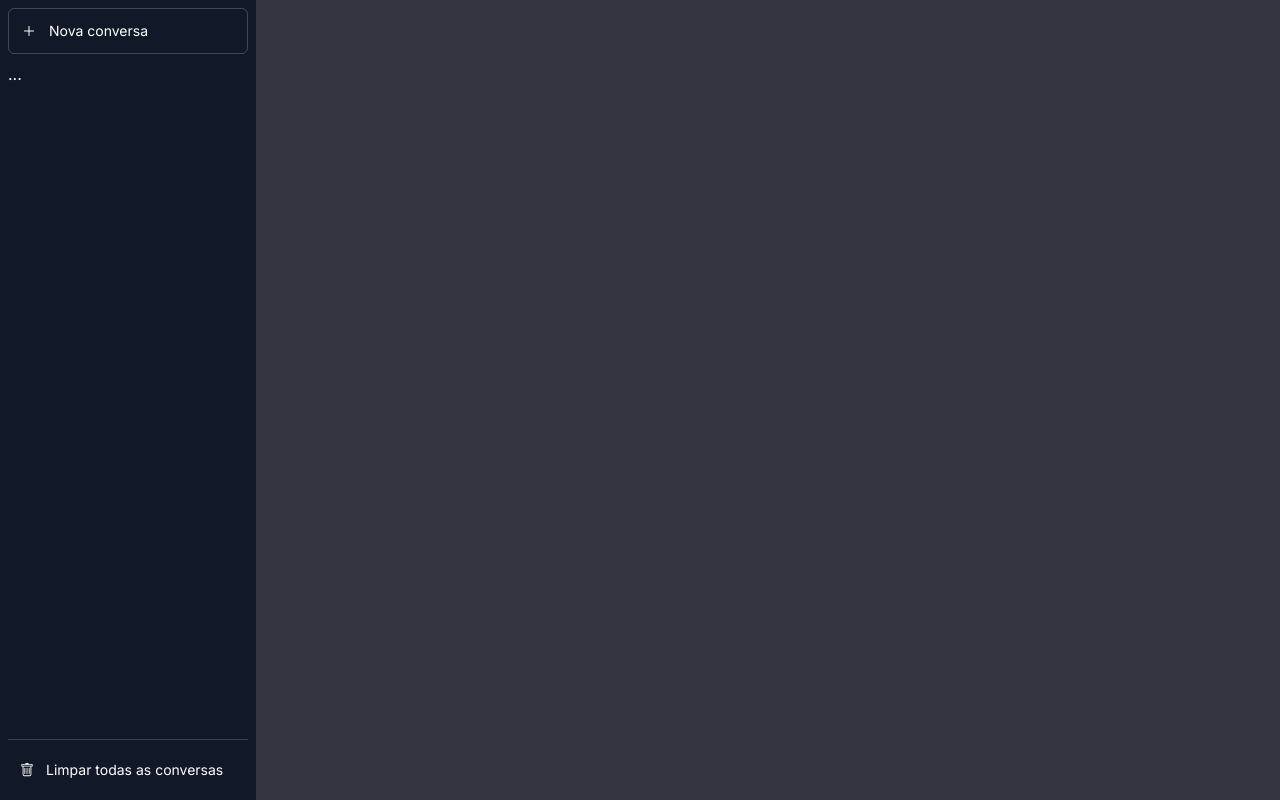
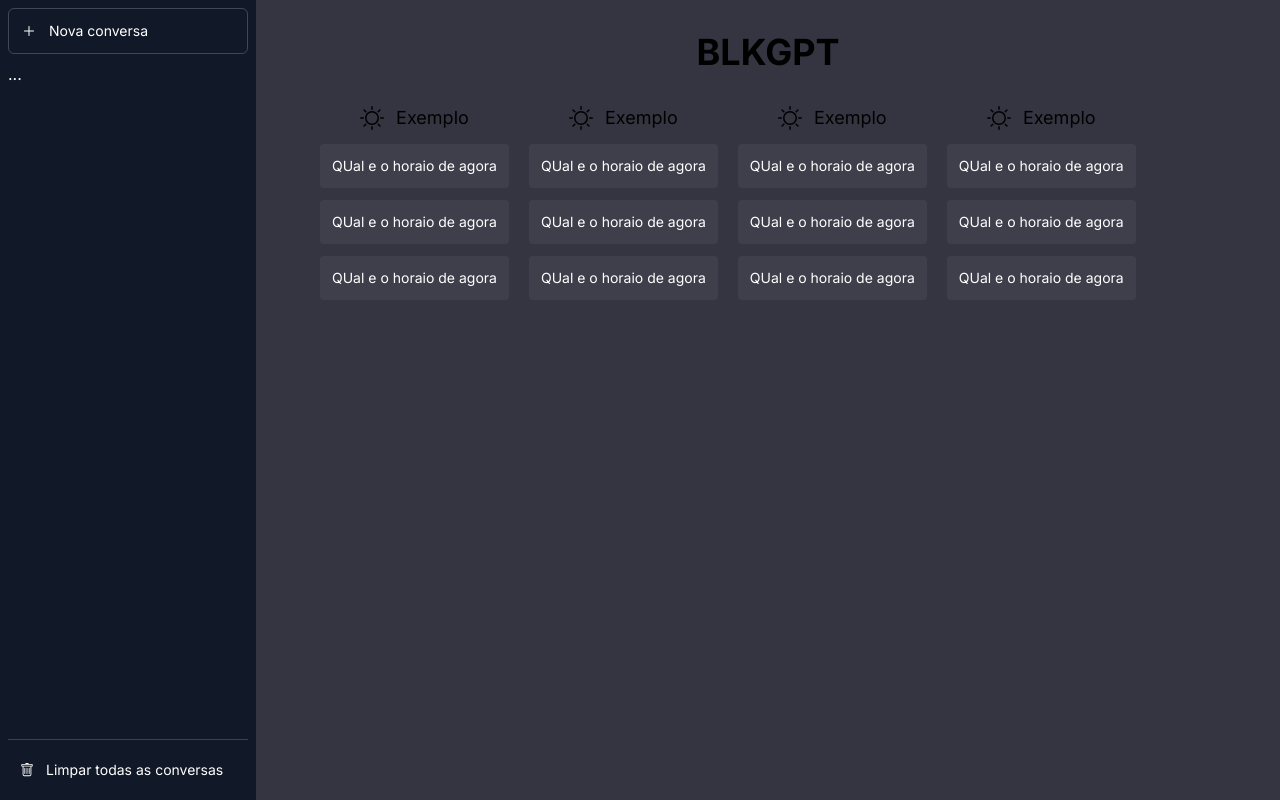
Before and after one commit to Lucas-Wilian/chatgpt-clone-typescript-tailwind, a Next.js app: page / in a window 1280 px wide. Built offline with nearby package versions, Linux system fonts and the light colour scheme.

Commit message:
chat components created

```diff
--- a/src/app/page.tsx
+++ b/src/app/page.tsx
@@ -1,11 +1,14 @@
 'use client';
 
+import { ChatArea } from '@/components/ChatArea';
 import { Header } from '@/components/Header';
 import { Sidebar } from '@/components/Sidebar';
+import { Chat } from '@/types/Chat';
 import { useState } from 'react';
 
 const Page = () => {
   const [sidebarOpened, setSidebarOpened] = useState(false);
+  const [chatActive, setChatActive] = useState<Chat>();
 
   const openSidebar = () => setSidebarOpened(true);
 
@@ -15,8 +18,6 @@ const Page = () => {
 
   const handleNewChat = () => {};
 
-  console.log(sidebarOpened);
-
   return (
     <main className='flex min-h-screen bg-gpt-gray '>
       <Sidebar
@@ -25,7 +26,7 @@ const Page = () => {
         onClear={handlerClearConversations}
         onNewChat={handleNewChat}
       >
-        <div className=''>...</div>
+        <div>...</div>
       </Sidebar>
 
       <section className='flex flex-col w-full'>
@@ -34,6 +35,8 @@ const Page = () => {
           title={`Bla bla bla`}
           newChatClick={handleNewChat}
         />
+
+        <ChatArea chat={chatActive} />
       </section>
     </main>
   );
--- /dev/null
+++ b/src/components/ChatArea.tsx
@@ -0,0 +1,15 @@
+import { Chat } from '@/types/Chat';
+import { ChatPlaceholder } from './ChatPlaceholder';
+
+type Props = {
+  chat: Chat | undefined;
+};
+
+export const ChatArea = ({ chat }: Props) => {
+  return (
+    <section className='flex-auto h-0 overflow-y-scroll'>
+      {!chat && <ChatPlaceholder />}
+      {chat && chat.messages.map((item) => <div>...</div>)}
+    </section>
+  );
+};
--- /dev/null
+++ b/src/components/ChatPlaceholder.tsx
@@ -0,0 +1,90 @@
+import IconSunTwentyFour from './icons/IconSunTwentyFour';
+
+export const ChatPlaceholder = () => {
+  return (
+    <div className='m-5 '>
+      <h3 className='text-4xl font-bold text-center my-8'>BLKGPT</h3>
+      <div className='flex flex-col md:flex-row gap-5 m-auto mb-8 md:max-w-4xl'>
+        <div>
+          <div className='flex justify-center items-center text-lg mb-3'>
+            <IconSunTwentyFour
+              className='mr-3'
+              width={24}
+              height={24}
+            />
+            Exemplo
+          </div>
+          <div className='bg-white/5 rounded text-center text-sm text-white mb-3 p-3'>
+            QUal e o horaio de agora
+          </div>
+          <div className='bg-white/5 rounded text-center text-sm text-white mb-3 p-3'>
+            QUal e o horaio de agora
+          </div>
+          <div className='bg-white/5 rounded text-center text-sm text-white mb-3 p-3'>
+            QUal e o horaio de agora
+          </div>
+        </div>
+
+        <div>
+          <div className='flex justify-center items-center text-lg mb-3'>
+            <IconSunTwentyFour
+              className='mr-3'
+              width={24}
+              height={24}
+            />
+            Exemplo
+          </div>
+          <div className='bg-white/5 rounded text-center text-sm text-white mb-3 p-3'>
+            QUal e o horaio de agora
+          </div>
+          <div className='bg-white/5 rounded text-center text-sm text-white mb-3 p-3'>
+            QUal e o horaio de agora
+          </div>
+          <div className='bg-white/5 rounded text-center text-sm text-white mb-3 p-3'>
+            QUal e o horaio de agora
+          </div>
+        </div>
+
+        <div>
+          <div className='flex justify-center items-center text-lg mb-3'>
+            <IconSunTwentyFour
+              className='mr-3'
+              width={24}
+              height={24}
+            />
+            Exemplo
+          </div>
+          <div className='bg-white/5 rounded text-center text-sm text-white mb-3 p-3'>
+            QUal e o horaio de agora
+          </div>
+          <div className='bg-white/5 rounded text-center text-sm text-white mb-3 p-3'>
+            QUal e o horaio de agora
+          </div>
+          <div className='bg-white/5 rounded text-center text-sm text-white mb-3 p-3'>
+            QUal e o horaio de agora
+          </div>
+        </div>
+
+        <div>
+          <div className='flex justify-center items-center text-lg mb-3'>
+            <IconSunTwentyFour
+              className='mr-3'
+              width={24}
+              height={24}
+            />
+            Exemplo
+          </div>
+          <div className='bg-white/5 rounded text-center text-sm text-white mb-3 p-3'>
+            QUal e o horaio de agora
+          </div>
+          <div className='bg-white/5 rounded text-center text-sm text-white mb-3 p-3'>
+            QUal e o horaio de agora
+          </div>
+          <div className='bg-white/5 rounded text-center text-sm text-white mb-3 p-3'>
+            QUal e o horaio de agora
+          </div>
+        </div>
+      </div>
+    </div>
+  );
+};
--- a/src/components/Header.tsx
+++ b/src/components/Header.tsx
@@ -7,9 +7,16 @@ type Props = {
   newChatClick: () => void;
 };
 
-export const Header = ({ title, openSidebarClick, newChatClick }: Props) => {
+export const Header = ({
+  title,
+  openSidebarClick,
+  newChatClick,
+}: Props) => {
   return (
-    <header className='flex justify-between items-center w-full border-b border-b-gray-600 p-2 md:hidden'>
+    <header
+      className='flex justify-between items-center w-full
+                  border-b border-b-gray-600 p-2 md:hidden'
+    >
       <div onClick={openSidebarClick}>
         <IconMenu width={24} height={24} />
       </div>
--- /dev/null
+++ b/src/components/icons/IconSunTwentyFour.tsx
@@ -0,0 +1,21 @@
+// icon:sun-24 | Octicons https://primer.style/octicons/ | Github Primer
+import * as React from 'react';
+
+function IconSunTwentyFour(props: React.SVGProps<SVGSVGElement>) {
+  return (
+    <svg
+      viewBox='0 0 24 24'
+      fill='currentColor'
+      height='1em'
+      width='1em'
+      {...props}
+    >
+      <path
+        fillRule='evenodd'
+        d='M12 17.5a5.5 5.5 0 100-11 5.5 5.5 0 000 11zm0 1.5a7 7 0 100-14 7 7 0 000 14zm12-7a.75.75 0 01-.75.75h-2.5a.75.75 0 010-1.5h2.5A.75.75 0 0124 12zM4 12a.75.75 0 01-.75.75H.75a.75.75 0 010-1.5h2.5A.75.75 0 014 12zm16.485-8.485a.75.75 0 010 1.06l-1.768 1.768a.75.75 0 01-1.06-1.06l1.767-1.768a.75.75 0 011.061 0zM6.343 17.657a.75.75 0 010 1.06l-1.768 1.768a.75.75 0 11-1.06-1.06l1.767-1.768a.75.75 0 011.061 0zM12 0a.75.75 0 01.75.75v2.5a.75.75 0 01-1.5 0V.75A.75.75 0 0112 0zm0 20a.75.75 0 01.75.75v2.5a.75.75 0 01-1.5 0v-2.5A.75.75 0 0112 20zM3.515 3.515a.75.75 0 011.06 0l1.768 1.768a.75.75 0 11-1.06 1.06L3.515 4.575a.75.75 0 010-1.06zm14.142 14.142a.75.75 0 011.06 0l1.768 1.768a.75.75 0 01-1.06 1.06l-1.768-1.767a.75.75 0 010-1.061z'
+      />
+    </svg>
+  );
+}
+
+export default IconSunTwentyFour;
--- /dev/null
+++ b/src/types/Chat.ts
@@ -0,0 +1,7 @@
+import { ChatMessage } from './ChatMessage';
+
+export type Chat = {
+  id: string;
+  title: string;
+  messages: ChatMessage[];
+};
--- /dev/null
+++ b/src/types/ChatMessage.ts
@@ -0,0 +1,5 @@
+export type ChatMessage = {
+  id: string;
+  author: 'me' | 'ai';
+  body: string;
+};
```
Also changed, not shown: src/components/Sidebar.tsx (+6 -3 lines), 1 other file (tests, documents, lock files or other folders).
